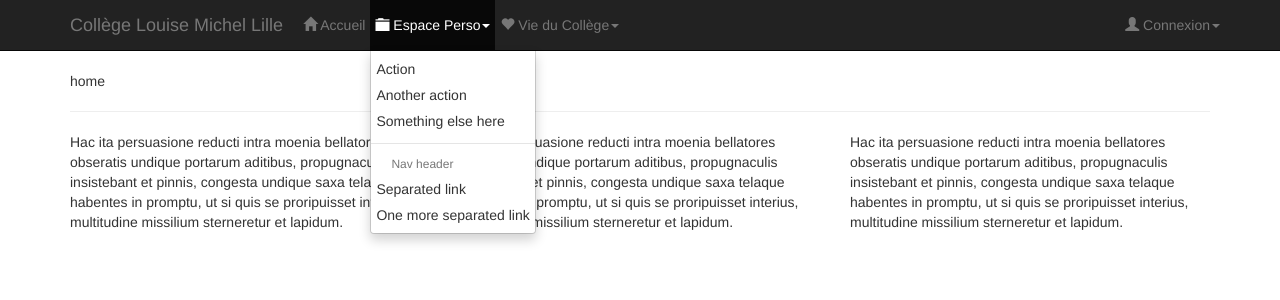
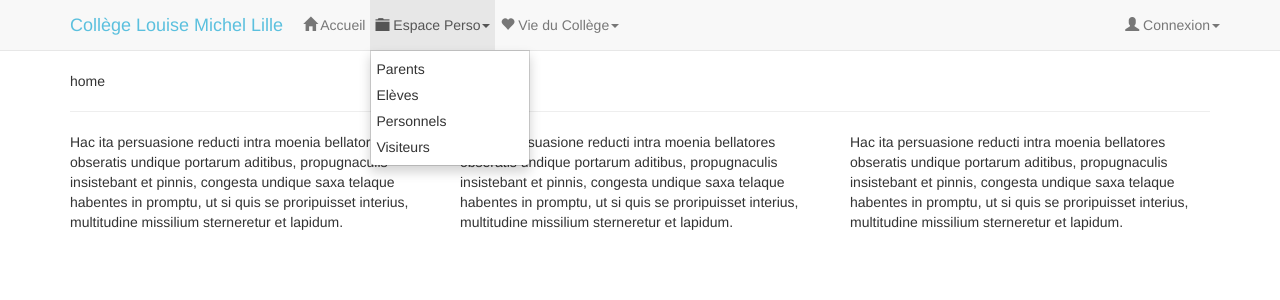
Before and after one commit to evangelion62/siteclm, a PHP site: page / in a window 1280 px wide, after a click on "Espace Perso". Shown: the top 300 px of the page. Run offline with PHP 8.4, Linux system fonts and the light colour scheme; some libraries are stand-ins or nearby versions.

Commit message:
modification visuel layout navbar et footer

```diff
--- a/config/bdd.connect.php
+++ b/config/bdd.connect.php
@@ -11,7 +11,7 @@ catch (Exception $e)
 {
 	$_GET['controler']='error';
 	$_GET['action']='bddBadConfig';
-	$userErrors['bdderror']='mauvaise configuration de la base de données. veuillé verifié !';
+	$userErrors['bdderror']='Mauvaise configuration de la base de données. Veuillez vérifier vos informations!';
 }
 
 //supression des données de connexion
--- a/template/footer.php
+++ b/template/footer.php
@@ -1,8 +1,8 @@
-<div class="container">
+<div class="container" >
 	<hr>
-	<footer>
+	<footer class="footer" >
         <div class="row">
-        	<div class="col-md-4">
+        	<div class="col-md-4" >
 				Hac ita persuasione reducti intra moenia bellatores obseratis undique portarum aditibus, propugnaculis insistebant et pinnis, congesta undique saxa telaque habentes in promptu, ut si quis se proripuisset interius, multitudine missilium sterneretur et lapidum.
 			</div>
         	<div class="col-md-4">
--- a/template/layout.php
+++ b/template/layout.php
@@ -9,7 +9,7 @@
     	<link rel="icon" href="../../favicon.ico">
 
 		<!-- titre de la page -->
-		<title><?php echo (empty($templateTitle)) ? 'collége Louise Michel' : htmlspecialchars($templateTitle); ?></title>
+		<title><?php echo (empty($templateTitle)) ? 'Collège Louise Michel' : htmlspecialchars($templateTitle); ?></title>
 
 		<!-- Bootstrap -->
     	<link href="web/css/bootstrap.min.css" rel="stylesheet">
--- a/template/navbar.php
+++ b/template/navbar.php
@@ -1,6 +1,6 @@
 <!-- NAVBAR
 ================================================== -->
-<div class="navbar navbar-inverse navbar-static-top" role="navigation">
+<div class="navbar navbar-default navbar-static-top" role="navigation">
 	<div class="container">
 		<div class="navbar-header">
 			<button type="button" class="navbar-toggle collapsed" data-toggle="collapse" data-target=".navbar-collapse">
@@ -9,7 +9,7 @@
 				<span class="icon-bar"></span>
 				<span class="icon-bar"></span>
 			</button>
-			<a class="navbar-brand" href="http://www.collegelouisemichellille.fr">Collège Louise Michel Lille</a>
+			<a class="navbar-brand" href="http://www.collegelouisemichellille.fr" style="color: #5bc0de;">Collège Louise Michel Lille</a>
 		</div>
 		<div class="navbar-collapse collapse">
 			<ul class="nav navbar-nav">
@@ -17,13 +17,10 @@
 				<li class="dropdown">
 					<a href="#" class="dropdown-toggle" data-toggle="dropdown"><span class="glyphicon glyphicon-folder-close"></span> Espace Perso<span class="caret"></span></a>
 					<ul class="dropdown-menu" role="menu">
-						<li><a href="#">Action</a></li>
-						<li><a href="#">Another action</a></li>
-						<li><a href="#">Something else here</a></li>
-						<li class="divider"></li>
-						<li class="dropdown-header">Nav header</li>
-						<li><a href="#">Separated link</a></li>
-						<li><a href="#">One more separated link</a></li>
+						<li><a href="#">Parents</a></li>
+						<li><a href="#">Elèves</a></li>
+						<li><a href="#">Personnels</a></li>
+						<li><a href="#">Visiteurs</a></li>
 					</ul>
 				</li>
 				<li class="dropdown">
```
